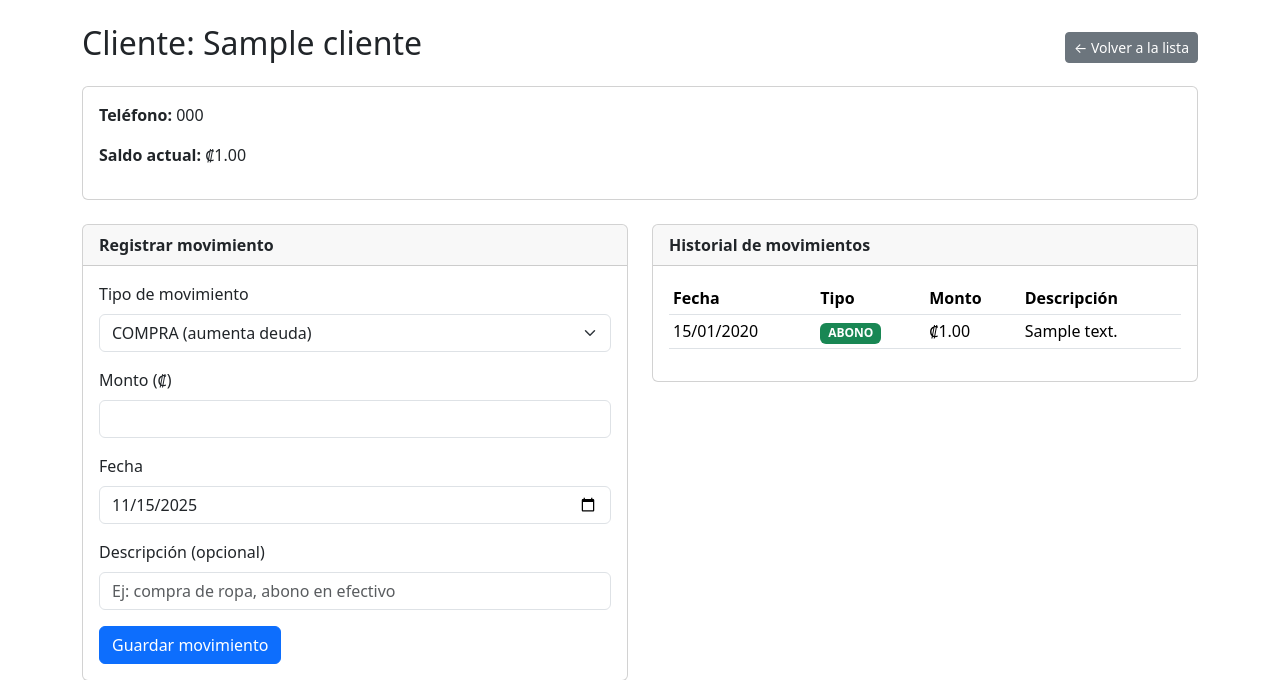
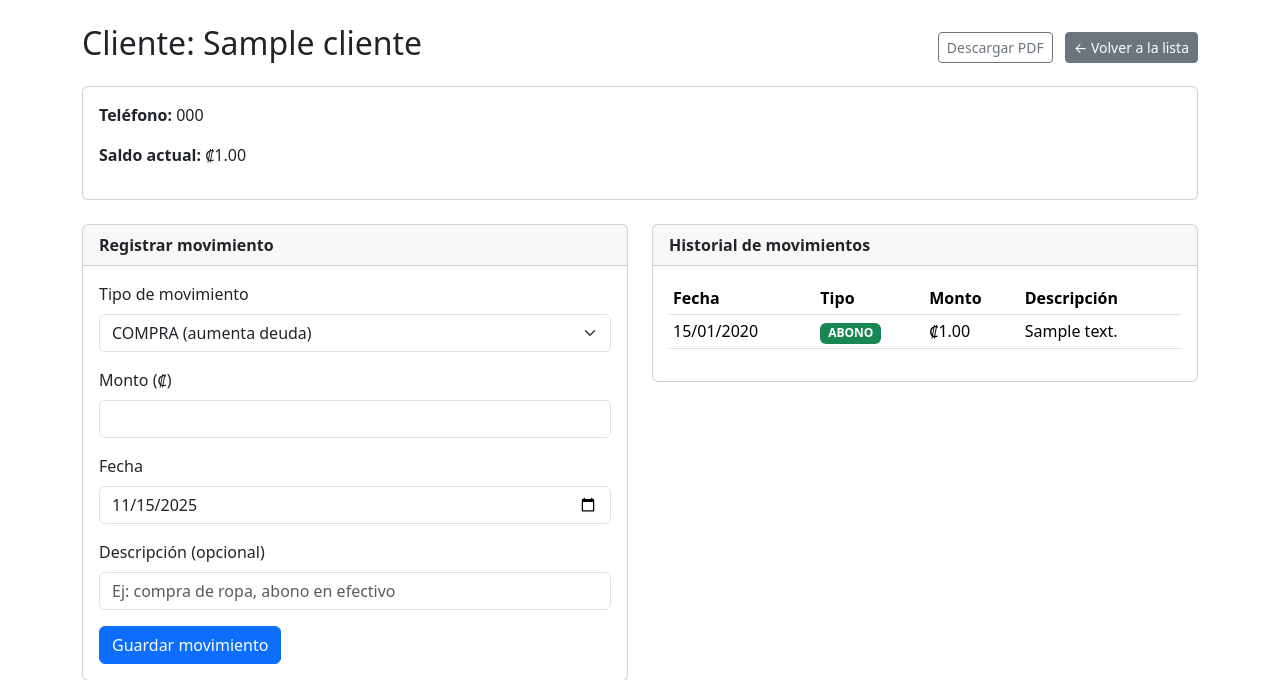
Before and after one commit to Jorleonzu86/creditos-app, a Flask app: page /clientes/1 in a window 1280 px wide. Shown: the part 56-736 px from the top of the page. Run offline with Flask 3, Linux system fonts and the light colour scheme; a user stored in the database is signed in; tables that the repository leaves empty hold one stand-in row (values such as "Sample post").

Commit message:
Update cliente_detalle.html

```diff
--- a/templates/cliente_detalle.html
+++ b/templates/cliente_detalle.html
@@ -5,9 +5,14 @@
 {% block content %}
 <div class="d-flex justify-content-between align-items-center mb-3">
   <h2>Cliente: {{ cliente.nombre }}</h2>
-  <a href="{{ url_for('clientes') }}" class="btn btn-secondary btn-sm">
-    ← Volver a la lista
-  </a>
+  <div>
+    <a href="{{ url_for('cliente_pdf', cliente_id=cliente.id) }}" class="btn btn-outline-secondary btn-sm me-2">
+      Descargar PDF
+    </a>
+    <a href="{{ url_for('clientes') }}" class="btn btn-secondary btn-sm">
+      ← Volver a la lista
+    </a>
+  </div>
 </div>
 
 <div class="card mb-4">
@@ -40,12 +45,16 @@
 
           <div class="mb-3">
             <label class="form-label">Fecha</label>
-            <input type="date" name="fecha" class="form-control" value="{{ date.today().isoformat() }}">
+            <input type="date"
+                   name="fecha"
+                   class="form-control"
+                   value="{{ date.today().isoformat() }}">
           </div>
 
           <div class="mb-3">
             <label class="form-label">Descripción (opcional)</label>
-            <input type="text" name="descripcion" class="form-control" placeholder="Ej: compra de ropa, abono en efectivo">
+            <input type="text" name="descripcion" class="form-control"
+                   placeholder="Ej: compra de ropa, abono en efectivo">
           </div>
 
           <button type="submit" class="btn btn-primary">Guardar movimiento</button>
```
